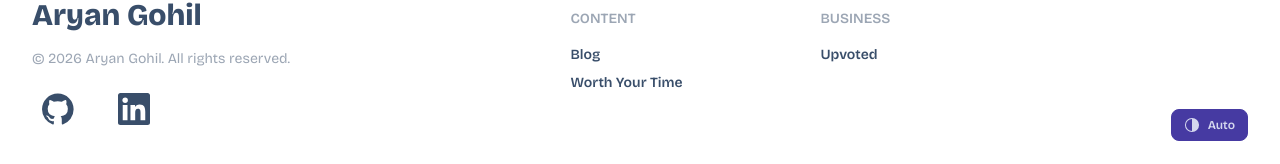
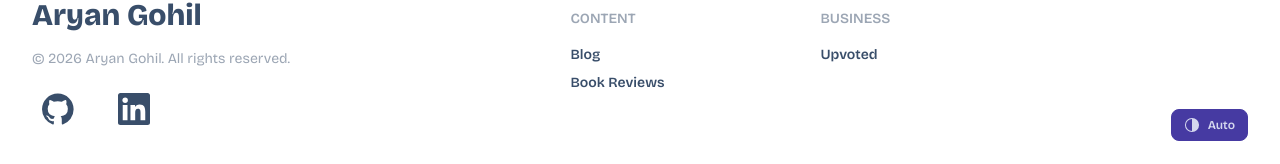
Before and after one commit to aryan-gohil05/personal-website, a Next.js app: page /blog/how-i-launched-my-first-saas-in-3-months in a window 1280 px wide. Shown: the part 2287-2451 px from the top of the page. Built offline with nearby package versions, Linux system fonts and the light colour scheme.

Commit message:
Fixed errors added overall pages to footer & popup menu

```diff
--- a/app/layout.tsx
+++ b/app/layout.tsx
@@ -45,7 +45,12 @@ const bricolageGrotesque = Bricolage_Grotesque({
 
 export default function RootLayout({ children }: { children: ReactNode }) {
   return (
-    <html lang="en" className="scroll-smooth" suppressHydrationWarning>
+    <html
+      lang="en"
+      className="scroll-smooth"
+      data-scroll-behavior="smooth"
+      suppressHydrationWarning
+    >
       <body
         className={`${bricolageGrotesque.className} bg-base-100 text-base-content`}
       >
--- a/components/HamburgerIcon.tsx
+++ b/components/HamburgerIcon.tsx
@@ -5,8 +5,8 @@ import Socials from "./Socials";
 import ThemeToggle from "./ThemeToggle";
 
 const LINKS = [
-  { href: "#posts", label: "Blog Posts" },
-  { href: "#worth-your-time", label: "Worth Your Time" },
+  { href: "/blog", label: "Blog Posts" },
+  { href: "/books", label: "Book Reviews" },
 ];
 
 const TRANSITION_MS = 300;
--- a/components/sections/Footer.tsx
+++ b/components/sections/Footer.tsx
@@ -30,13 +30,13 @@ const Footer = () => {
             </h3>
             <ul className="space-y-2 text-sm font-semibold">
               <li>
-                <Link href="/#posts" className="link link-hover">
+                <Link href="/blog" className="link link-hover">
                   Blog
                 </Link>
               </li>
               <li>
-                <Link href="/#worth-your-time" className="link link-hover">
-                  Worth Your Time
+                <Link href="/books" className="link link-hover">
+                  Book Reviews
                 </Link>
               </li>
             </ul>
--- a/components/sections/LeftBar.tsx
+++ b/components/sections/LeftBar.tsx
@@ -44,7 +44,7 @@ const LeftBar = () => {
             >
               <Image
                 src={startup.logo}
-                alt=""
+                alt="Upvoted Logo"
                 width={20}
                 height={20}
                 className="h-5 w-5 shrink-0 object-contain"
```
